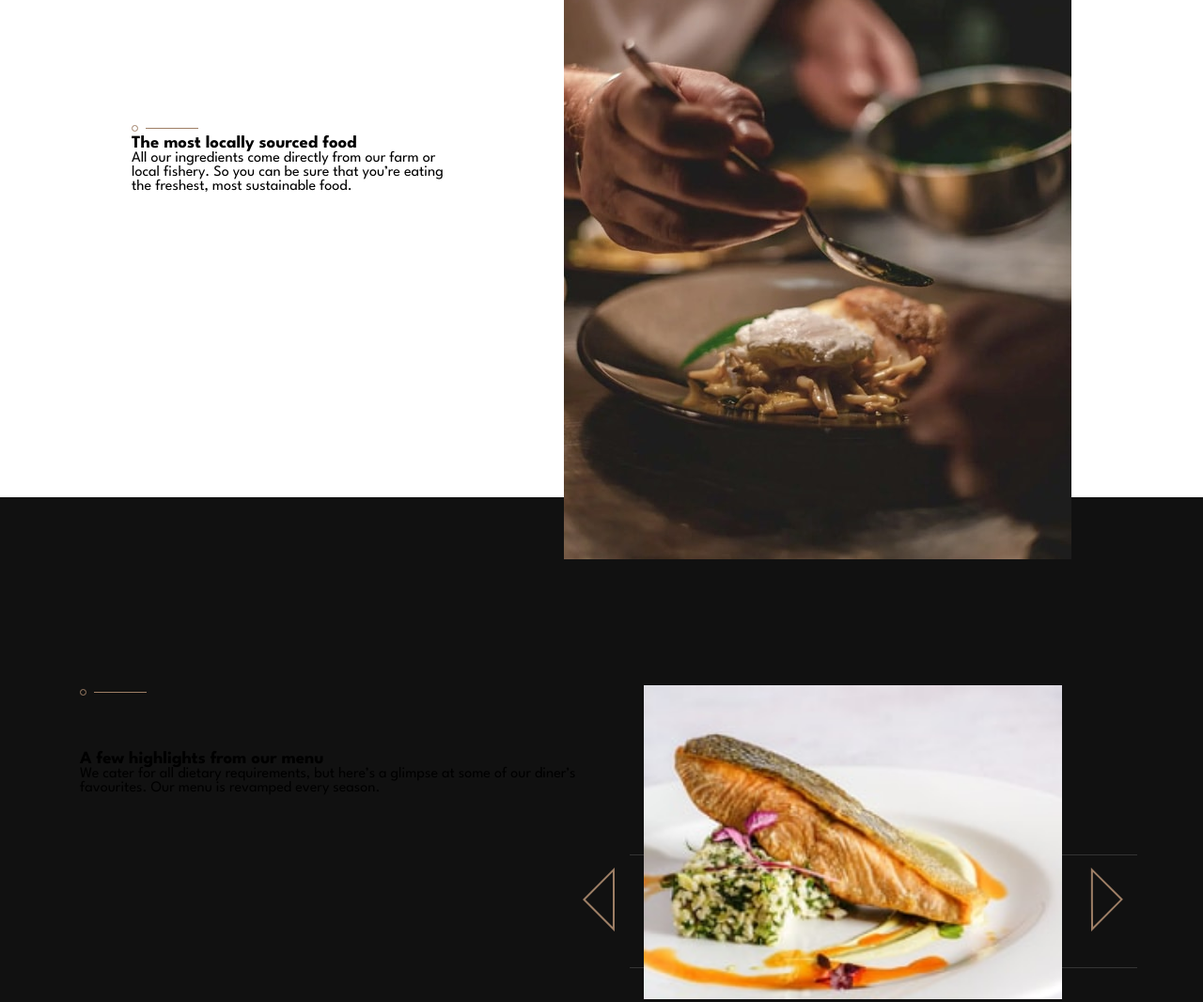
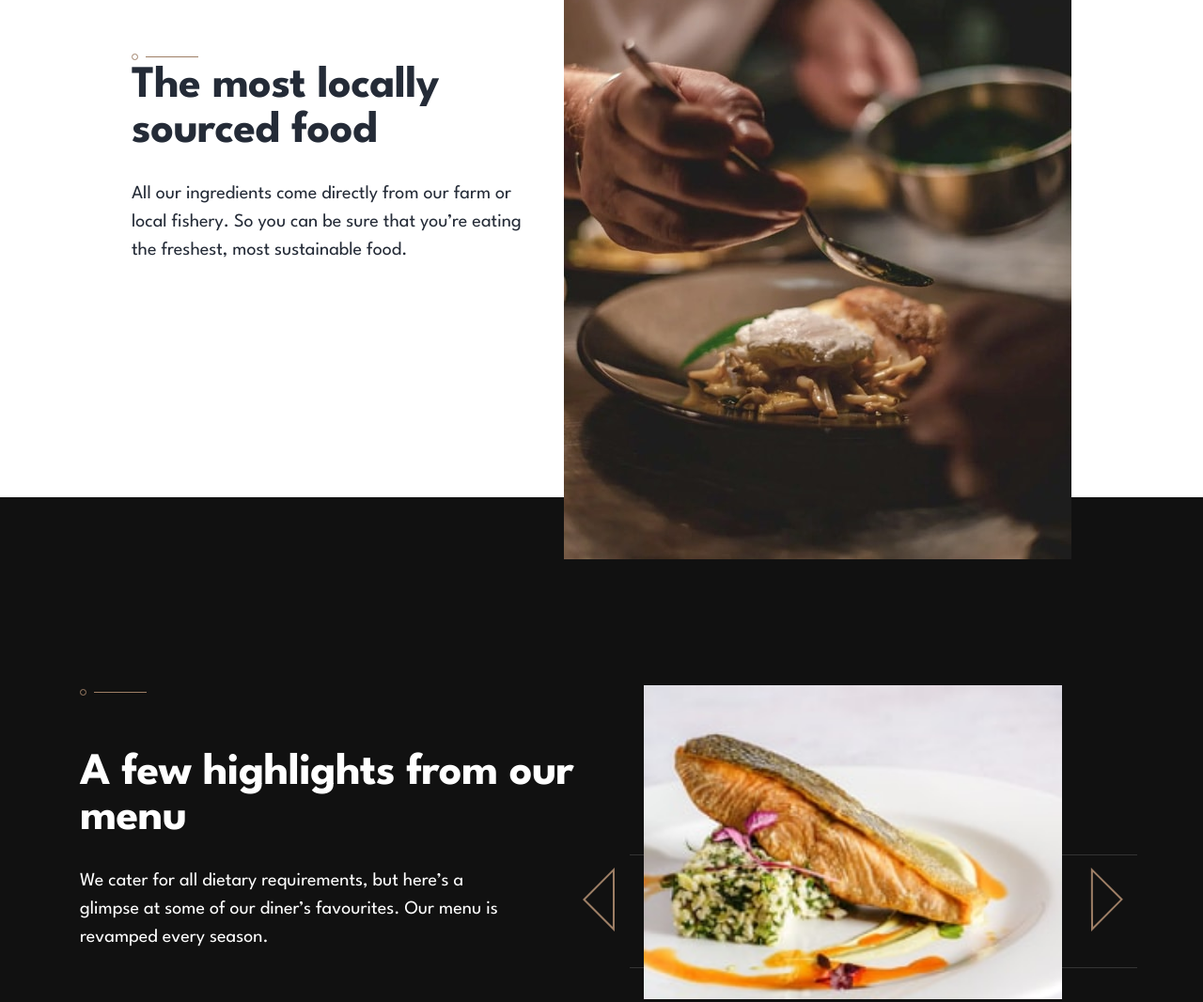
Before and after one commit to azikcode/dine, a plain HTML site: page index.html in a window 1280 px wide. Shown: the part 1743-2809 px from the top of the page at 94% size. Drawn offline with Linux system fonts and the light colour scheme.

Commit message:
Initial Commit

```diff
--- a/index.html
+++ b/index.html
@@ -90,11 +90,11 @@
               srcset="images/homepage/mobile/locally-sourced-mobile.jpg 1x , images/homepage/mobile/locally-sourced-mobile@2x.jpg 2x"
               media="(max-width:600px)">
             <source
-              srcset="images/homepage/tablet/locally-sourced-tablet.jpg 1x, images/homepage/tablet/locally-sourced-tablet.jpg 2x"
+              srcset="images/homepage/tablet/locally-sourced-tablet.jpg 1x , images/homepage/tablet/locally-sourced-tablet.jpg 2x"
               media="(max-width:1100px)">
             <source
               srcset="images/homepage/desktop/locally-sourced-desktop.jpg 1x , images/homepage/desktop/locally-sourced-desktop@2x.jpg 2x"
-              media="(max-width:3360px)">
+              media="(max-width:2560px)">
 
             <img src="images/homepage/desktop/locally-sourced-desktop.jpg" alt="">
           </picture>
@@ -208,10 +208,6 @@
   </div>
   </main>
 <footer>
-  <!-- <div class="footer-ad">
-    <h4></h4>
-    <button class="btn special">Clikc</button>
-  </div> -->
   <div class="footer container">
     <div class="footer-logo">
       <img src="images/logo.svg" alt="">
--- a/scss/piece/_components.scss
+++ b/scss/piece/_components.scss
@@ -50,3 +50,32 @@
         }
     }
 }
+.heading {
+    display: flex;
+    flex-direction: column;
+    .title {
+        font-family: League Spartan;
+        font-size: 48px;
+        font-style: normal;
+        font-weight: 700;
+        line-height: 48px;
+        letter-spacing: -0.5px;
+    }
+
+    .subtitle {
+        margin-top: 27px;
+        width: 445px;
+        font-size: 20px;
+        font-style: normal;
+        font-weight: 400;
+        line-height: 30px;
+    }
+
+    &.dark {
+        color: #242B37;
+    }
+
+    &.light {
+        color: #FFF
+    }
+}
```
Also changed, not shown: css/booking.css, css/style.css, 2 other files.
